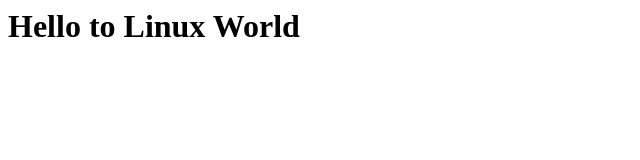
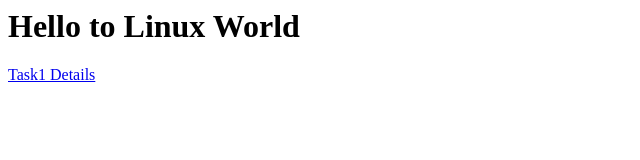
Before and after one commit to Hritik-HRM/hrm, a plain HTML site: page index.html in a window 1280 px wide. Shown: the whole page, without its empty margins (0-640 px from the left). Drawn offline with Linux system fonts and the light colour scheme.

Commit message:
Update index.html

```diff
--- a/index.html
+++ b/index.html
@@ -1 +1,2 @@
 <h1>Hello to Linux World</h1>
+<a href='./README.md'>Task1 Details</a>
```
